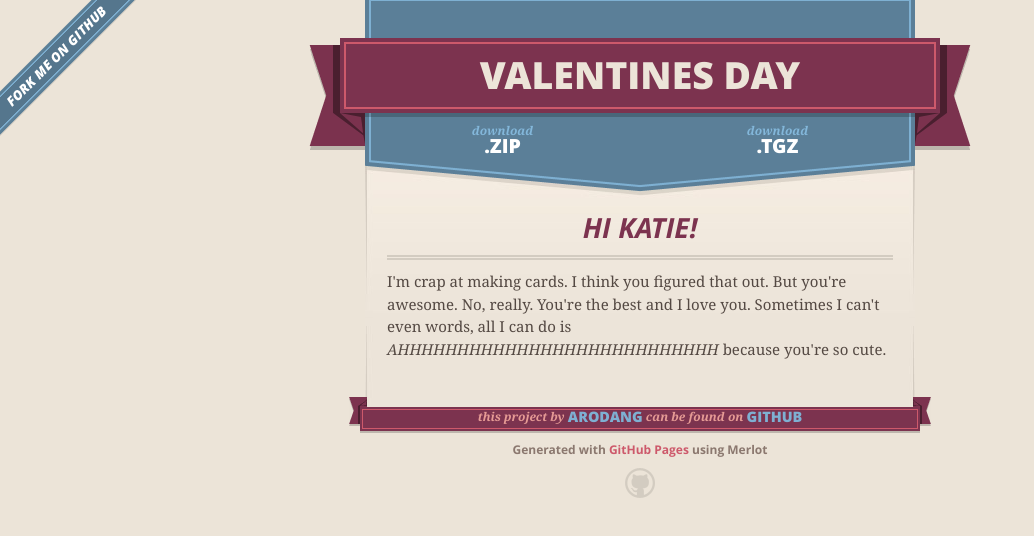
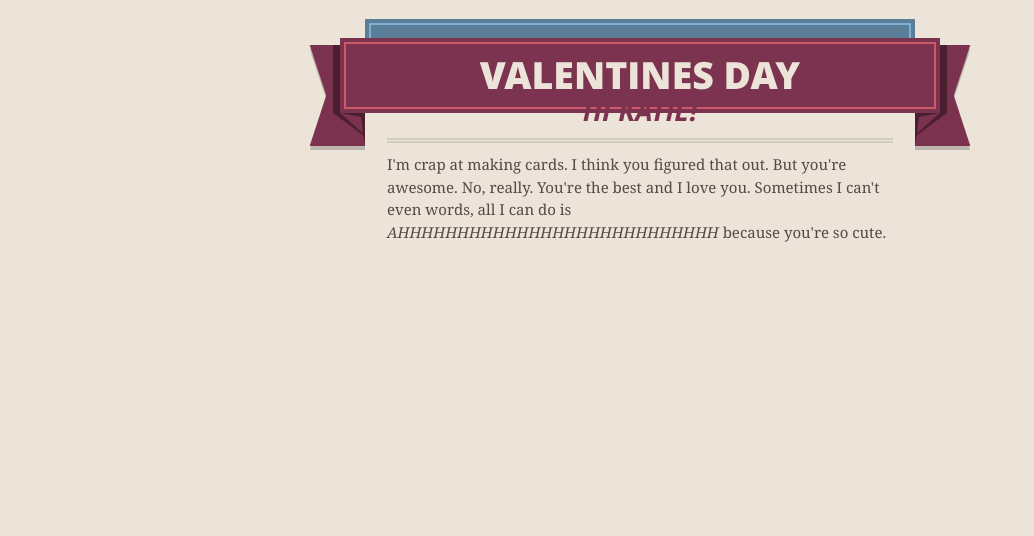
Before and after one commit to Arodang/valentines, a plain HTML site: page index.html in a window 1280 px wide. Shown: the whole page, without its empty margins (0-1034 px from the left). Drawn offline with nearby package versions, Linux system fonts and the light colour scheme.

Commit message:
removed github links from page

```diff
--- a/index.html
+++ b/index.html
@@ -21,7 +21,6 @@
   </head>
 
   <body>
-    <a id="forkme_banner" href="https://github.com/Arodang/valentines">View on GitHub</a>
     <div class="shell">
 
       <header>
@@ -34,12 +33,6 @@
           <span class="right-tail"></span>
         </span>
       </header>
-
-      <section id="downloads">
-        <span class="inner">
-          <a href="https://github.com/Arodang/valentines/zipball/master" class="zip"><em>download</em> .ZIP</a><a href="https://github.com/Arodang/valentines/tarball/master" class="tgz"><em>download</em> .TGZ</a>
-        </span>
-      </section>
 
 
       <span class="banner-fix"></span>
@@ -54,18 +47,6 @@
 Sometimes I can't even words, all I can do is <em>AHHHHHHHHHHHHHHHHHHHHHHHHHHH</em> because you're so cute.</p>
       </section>
 
-      <footer>
-        <span class="ribbon-outer">
-          <span class="ribbon-inner">
-            <p>this project by <a href="https://github.com/Arodang">Arodang</a> can be found on <a href="https://github.com/Arodang/valentines">GitHub</a></p>
-          </span>
-          <span class="left-tail"></span>
-          <span class="right-tail"></span>
-        </span>
-        <p>Generated with <a href="http://pages.github.com">GitHub Pages</a> using Merlot</p>
-        <span class="octocat"></span>
-      </footer>
-
     </div>
 
 
```
